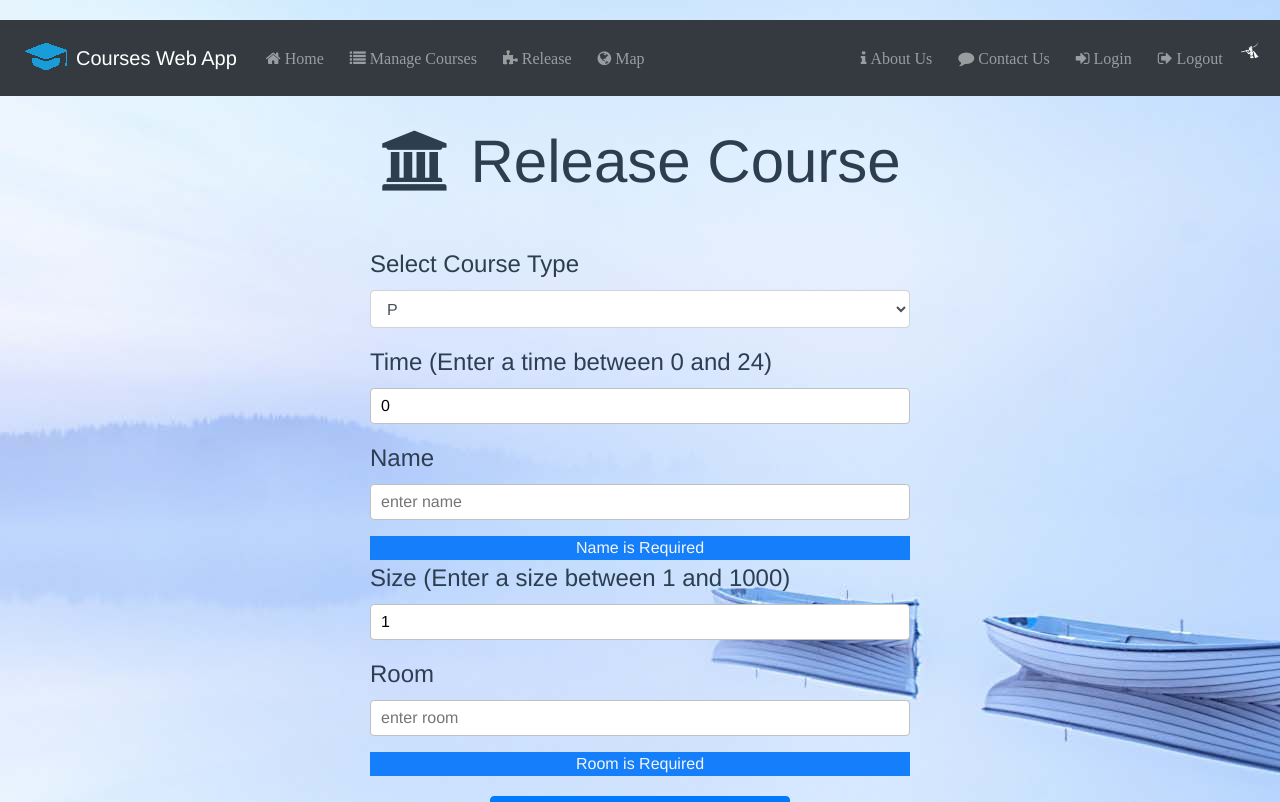
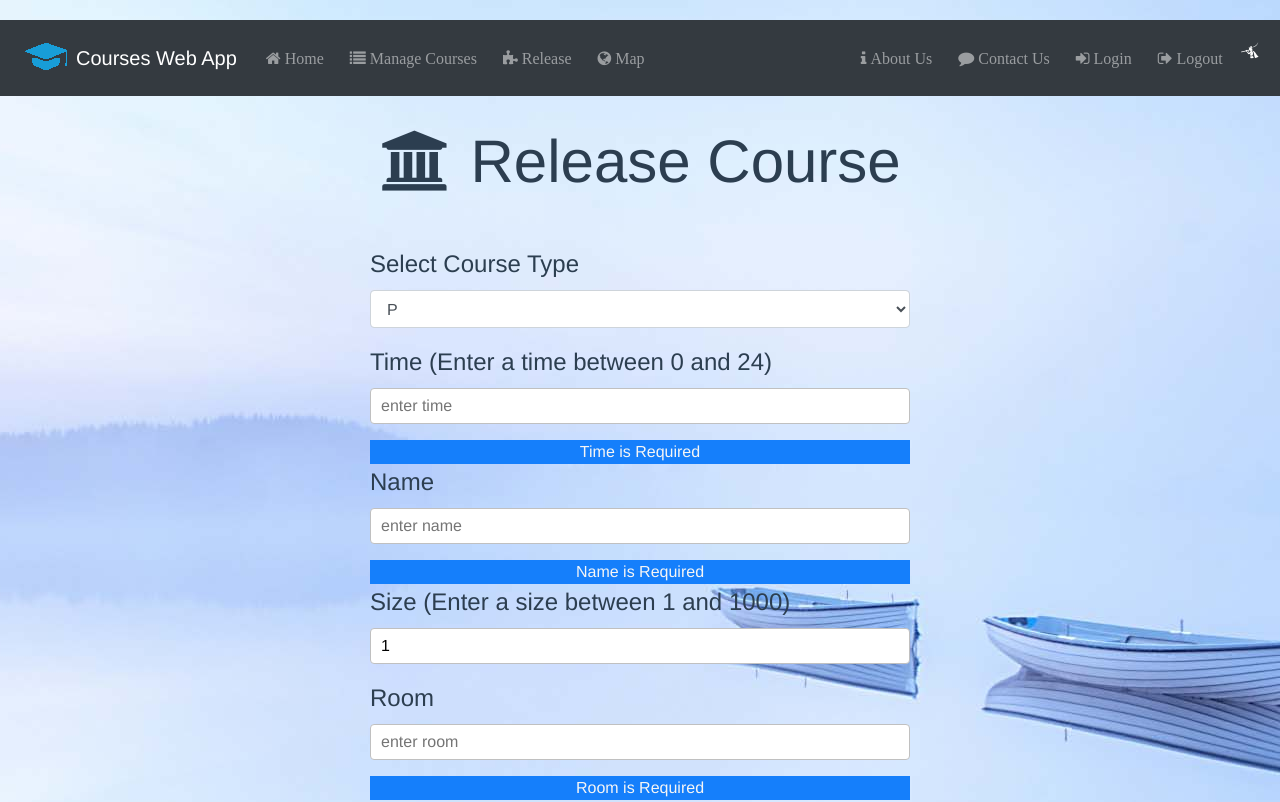
Before and after one commit to ZihanZhang001/coursesSPA, a Vue app: page /#/release in a window 1280 px wide. Shown: the top 802 px of the page. Built offline with nearby package versions, Linux system fonts and the light colour scheme; what vue-resource, vue-sweetalert2, vue-tables-2, vueform would draw is missing.

Commit message:
release.spec.js

```diff
--- a/src/components/CourseForm.vue
+++ b/src/components/CourseForm.vue
@@ -10,8 +10,9 @@
     </div>
     <div class="form-group" :class="{ 'form-group--error': $v.time.$error }">
       <label class="form-control-label" name="time">Time (Enter a time between 0 and 24)</label>
-      <input data-test="amount" class="form__input" type="decimal" v-model.trim="time"/>
+      <input data-test="time" class="form__input" placeholder="enter time" type="decimal" v-model.trim="time"/>
     </div>
+    <div class="error" v-if="!$v.time.required">Time is Required</div>
     <div class="error" v-if="!$v.time.between">Time must be between 0 and 24</div>
     <div class="form-group" :class="{ 'form-group--error': $v.name.$error }">
       <label class="form__label">Name</label>
--- a/src/components/Release.vue
+++ b/src/components/Release.vue
@@ -20,7 +20,7 @@ import Footer from '@/components/Footer'
 export default {
   data () {
     return {
-      course: {type: 'P', time: 0.0, name: '', size: 1, room: ''},
+      course: {type: 'P', name: '', size: 1, room: ''},
       messagetitle: ' Release Course '
     }
   },
```
Also changed, not shown: 1 other file (tests, documents, lock files or other folders).
